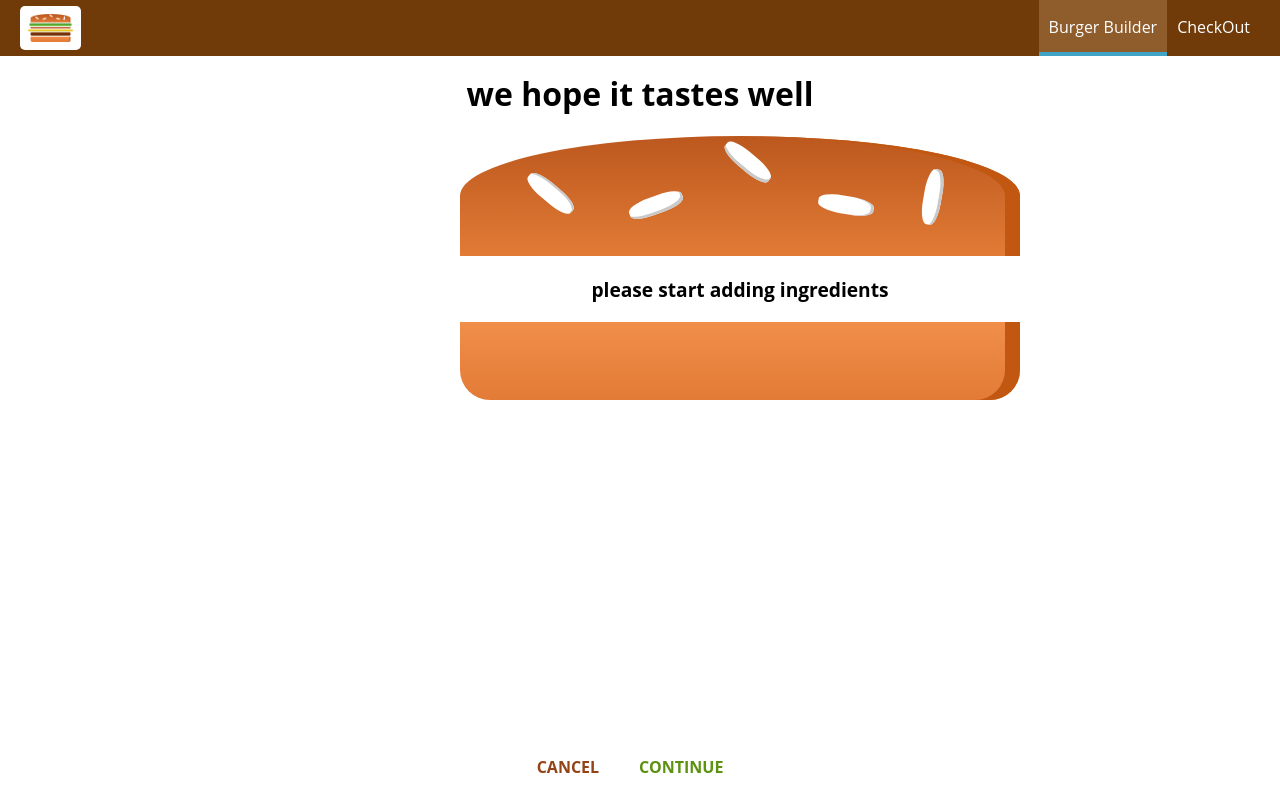
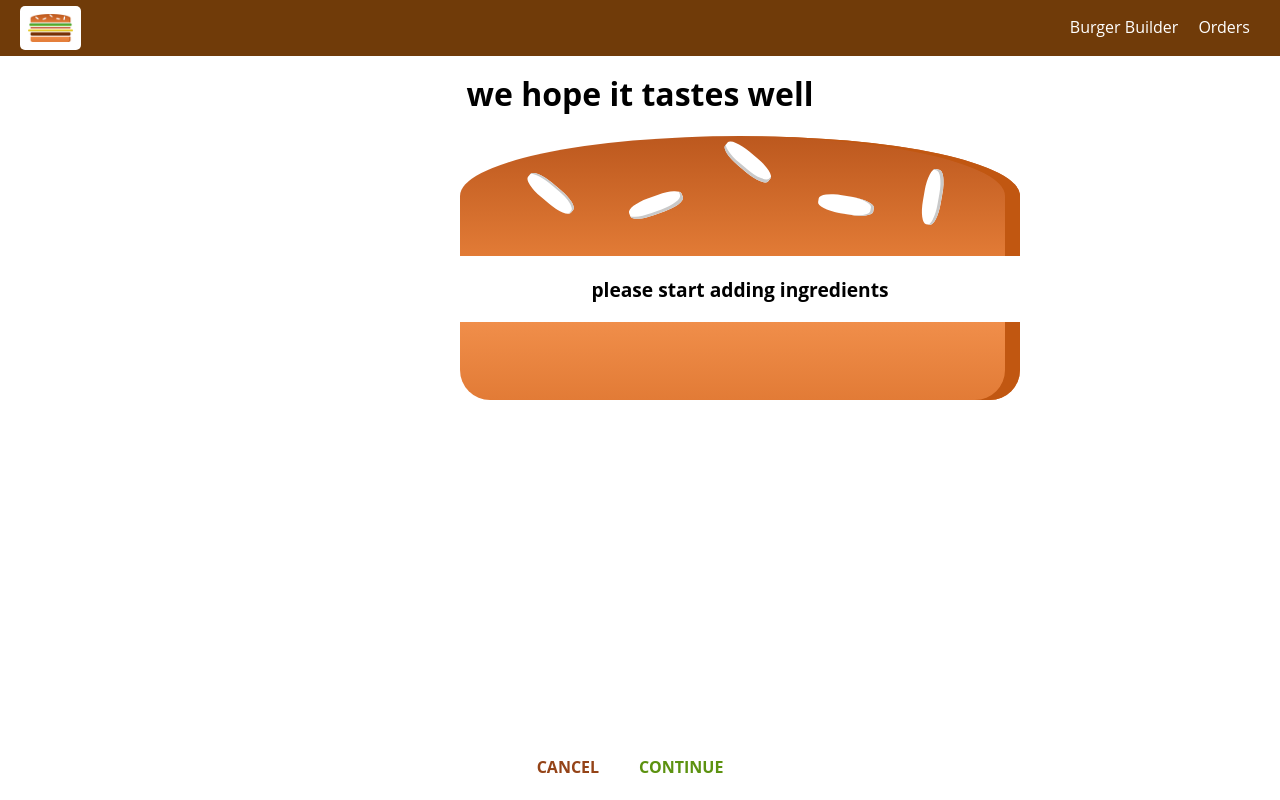
Before and after one commit to saittosun/burger-maxi, a React app: page /checkout in a window 1280 px wide. Built offline with nearby package versions, Linux system fonts and the light colour scheme.

Commit message:
adding an orders page, implementing navigation links and fetching orders

```diff
--- a/src/App.js
+++ b/src/App.js
@@ -5,6 +5,7 @@
 import Layout from '../src/hoc/Layout/Layout';
 import BurgerBuilder from './containers/BurgerBuilder/BurgerBuilder';
 import Checkout from './containers/Checkout/Checkout';
+import Orders from './containers/Orders/Orders';
 
 class App extends Component {
   // state = {
@@ -25,6 +26,7 @@
           <Checkout/> */}
           <Switch>
             <Route path="/checkout" component={Checkout}/>
+            <Route path="/orders" component={Orders}/>
             <Route path="/" exact component={BurgerBuilder}/>
           </Switch>
         </Layout>
--- a/src/components/Navigation/NavigationItems/NavigationItem/NavigationItem.js
+++ b/src/components/Navigation/NavigationItems/NavigationItem/NavigationItem.js
@@ -1,15 +1,20 @@
 //jshint esversion: 6
 import React from 'react';
+import {NavLink} from 'react-router-dom';
 
 import classes from './NavigationItem.css';
 
 const navigationItem = (props) => (
     <li className={classes.NavigationItem}>
-      <a
-        href={props.link}
-        className={props.active ? classes.active : null}>
+      <NavLink
+        to={props.link}
+        exact={props.exact}
+        // this will now be the active class name as our css modules transformation spits it out.
+        activeClassName={classes.active}>
+        {/* the class name isn't needed at all, we don't have to define if it's active or not, it will automatically determine this. */}
+        {/* className={props.active ? classes.active : null} */}
         {props.children}
-      </a>
+      </NavLink>
     </li>
 )
 
--- a/src/components/Navigation/NavigationItems/NavigationItems.js
+++ b/src/components/Navigation/NavigationItems/NavigationItems.js
@@ -5,8 +5,8 @@
 
 const navigationItems = (props) => (
   <ul className={classes.NavigationItems}>
-    <NavigationItem link='/' active>Burger Builder</NavigationItem>
-    <NavigationItem link='/'>CheckOut</NavigationItem>
+    <NavigationItem link='/' exact>Burger Builder</NavigationItem>
+    <NavigationItem link='/orders'>Orders</NavigationItem>
   </ul>
 )
 
--- /dev/null
+++ b/src/components/Order/Order.css
@@ -0,0 +1,8 @@
+.Order {
+  width: 80%;
+  border: 1px solid #eee;
+  box-shadow: 0 2px 3px #ccc;
+  padding: 10px;
+  margin: 10px auto;
+  box-sizing: border-box;
+}
--- /dev/null
+++ b/src/components/Order/Order.js
@@ -0,0 +1,15 @@
+// jshint esversion: 6
+import React from 'react';
+
+import classes from './Order.css';
+
+const order = (props) => {
+    return (
+      <div className={classes.Order}>
+        <p>Ingredients: Salad (1)</p>
+        <p>Price:<strong>USD 5.45</strong></p>
+      </div>
+    )
+}
+
+export default order;
--- /dev/null
+++ b/src/containers/Orders/Orders.js
@@ -0,0 +1,48 @@
+// jshint esversion: 6
+import React, { Component } from 'react';
+
+import axios from '../../../src/axios-orders';
+import Order from '../../components/Order/Order';
+import withErrorHandler from '../../hoc/withErrorHandler/withErrorHandler';
+
+class Orders extends Component {
+  state = {
+    orders: [],
+    loading: true
+  }
+
+  // I obviously want to fetch all my orders. Now to do that I will implement componentDidMount. I can use componentDidMount here because I only want to fetch orders when this is loaded, there is no way we will go there with out remounting it So componentDidUpdate is not what I'm looking for, so componentDidMount is what I need.
+  componentDidMount() {
+    // get orders.json referring to that orders node on my backend and we set this as the baseURL on our own axios instance so I don't have to add this(firebase deki url den bahsediyor).
+    axios.get('/orders.json')
+      .then(res => {
+        // res.data will hold the data we get from firebase
+        console.log(res.data);
+        // I of course want to turn my orders object into an array and I can simply do that by using a for/in loop.
+        const fetchedOrders = [];
+        // given key, accessing the value which of course is the order.
+        for (let key in res.data) {
+          // I'll instead push a new object onto this fetchedOrders array where I will distribute the properties off the Order object I've fetched from firebase with the spread operator and add one new property ID which is the key because remember the key is in this object we've fetched from firebase where the ID's created by firebase. So now I have my fetchedOrders array full of order objects which also are aware of their IDs.
+          fetchedOrders.push({
+            ...res.data[key],
+            id: key
+          });
+        }
+        this.setState({loading: false, orders: fetchedOrders});
+      })
+      .catch(err => {
+        this.setState({loading: false});
+      });
+  }
+
+  render() {
+    return (
+      <div>
+        <Order/>
+        <Order/>
+      </div>
+    )
+  }
+}
+
+export default withErrorHandler(Orders, axios);
```
